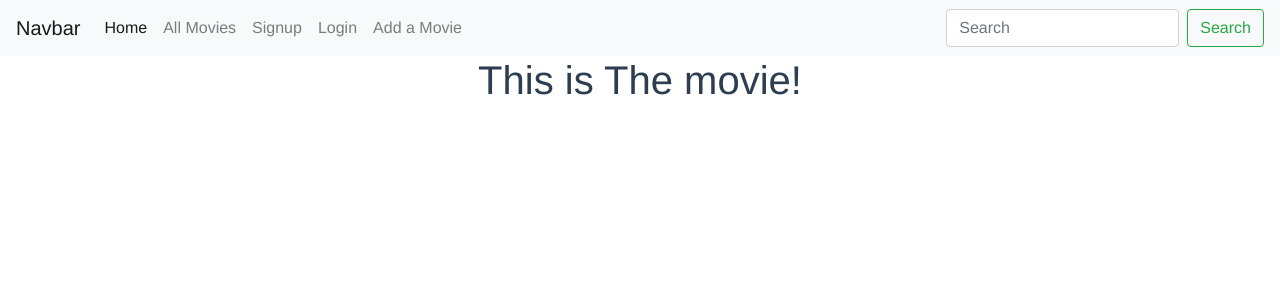
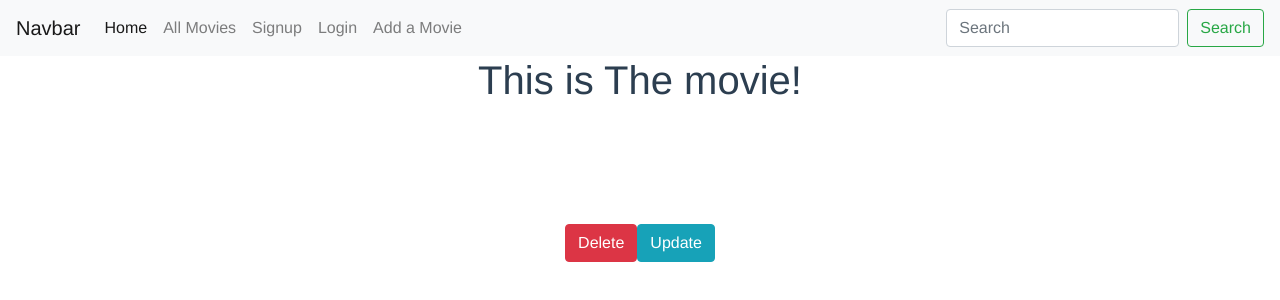
Before and after one commit to zackartborges/movie_vue_app, a Vue app: page /movies/1 in a window 1280 px wide. Shown: the top 300 px of the page. Built offline with nearby package versions, Linux system fonts and the light colour scheme; no server answers.

Commit message:
:fixes show and adds delete button functional

```diff
--- a/src/views/MoviesShow.vue
+++ b/src/views/MoviesShow.vue
@@ -1,11 +1,13 @@
 <template>
   <div class="movies-show">
-    <h1>{{ message }}</h1>
     <div class="container">
-      <h1>{{ movie.title }}</h1>
+      <h1>{{ message }}</h1>
+      <h1 class="title">{{ movie.title }}</h1>
       <p>
         {{ movie.plot }}
       </p>
+      <button v-on:click="destroyMovie(movie)" type="button" class="btn btn-danger">Delete</button>
+      <button v-on:click="updateMovie(movie)" type="button" class="btn btn-info">Update</button>
     </div>
     <!-- <router-link v-bind:to="`/movies/${recipe.id}/edit`">See more info</router-link> -->
     <div>
@@ -17,8 +19,11 @@
   </div>
 </template>
 <style>
-body {
-  background-color: blanchedalmond;
+.container {
+}
+.title {
+  margin: 3em 0;
+  color: blueviolet;
 }
 </style>
 <script>
@@ -33,7 +38,10 @@ export default {
     };
   },
   created: function () {
-    axios.get("/api/movies/" + this.$route.params.id);
+    axios.get("/api/movies/" + this.$route.params.id).then((response) => {
+      console.log(response.data);
+      this.movie = response.data;
+    });
   },
   methods: {
     // showMovie: function () {
@@ -42,13 +50,13 @@ export default {
     //     this.movie = response.data;
     //   });
     // },
-    // destroyMovie: function (movie) {
-    //   axios.delete("/api/movies/" + movie.id).then((response) => {
-    //     console.log("Success!", response.data);
-    //     var index = this.movies.indexOf(movie);
-    //     this.movies.splice(index, 1);
-    //   });
-    // },
+    destroyMovie: function (movie) {
+      axios.delete("/api/movies/" + movie.id).then((response) => {
+        console.log("Success!", response.data);
+        var index = this.movies.indexOf(movie);
+        this.movies.splice(index, 1);
+      });
+    },
     updateMovie: function (movie) {
       var params = {
         title: movie.title,
```
